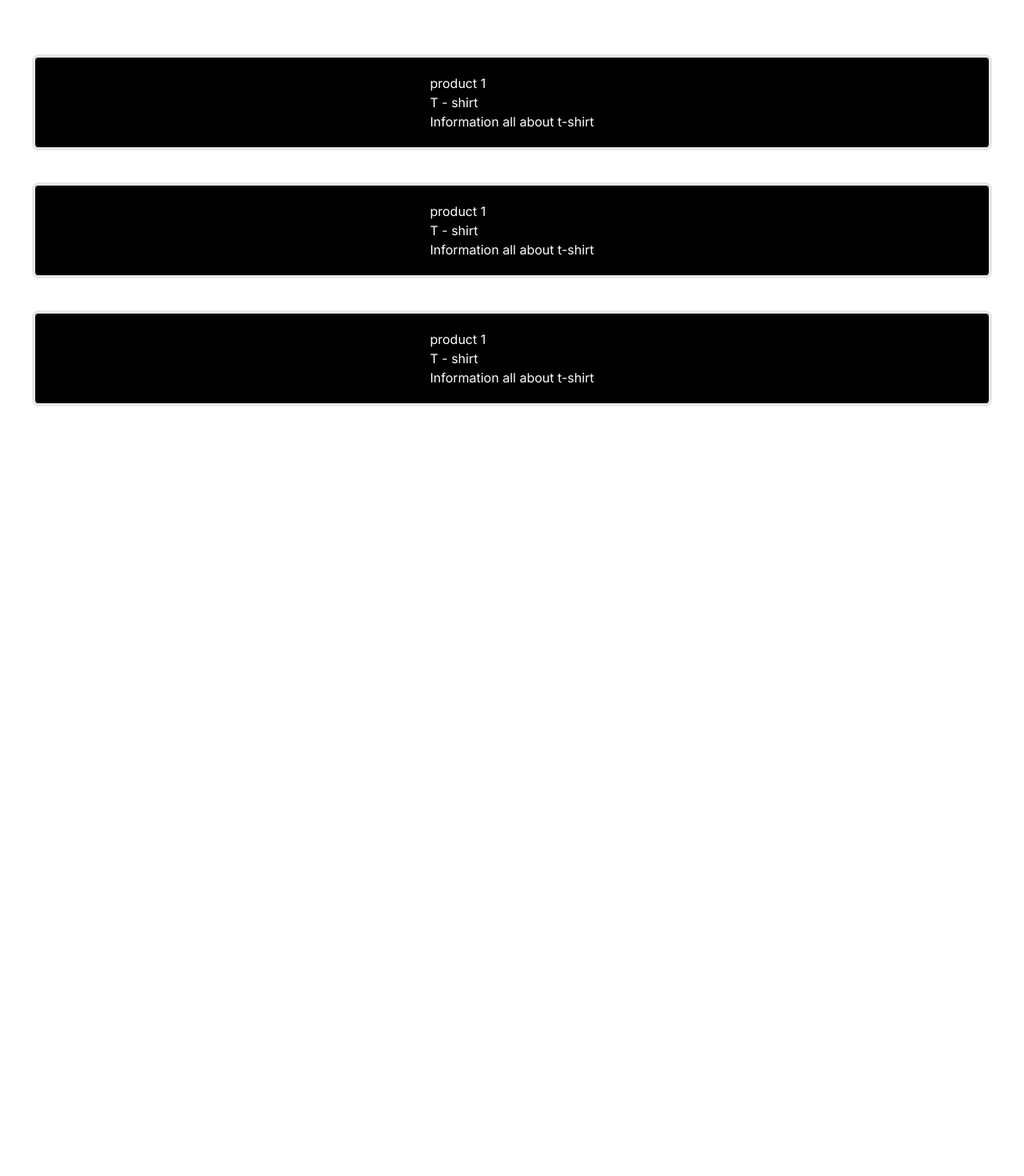
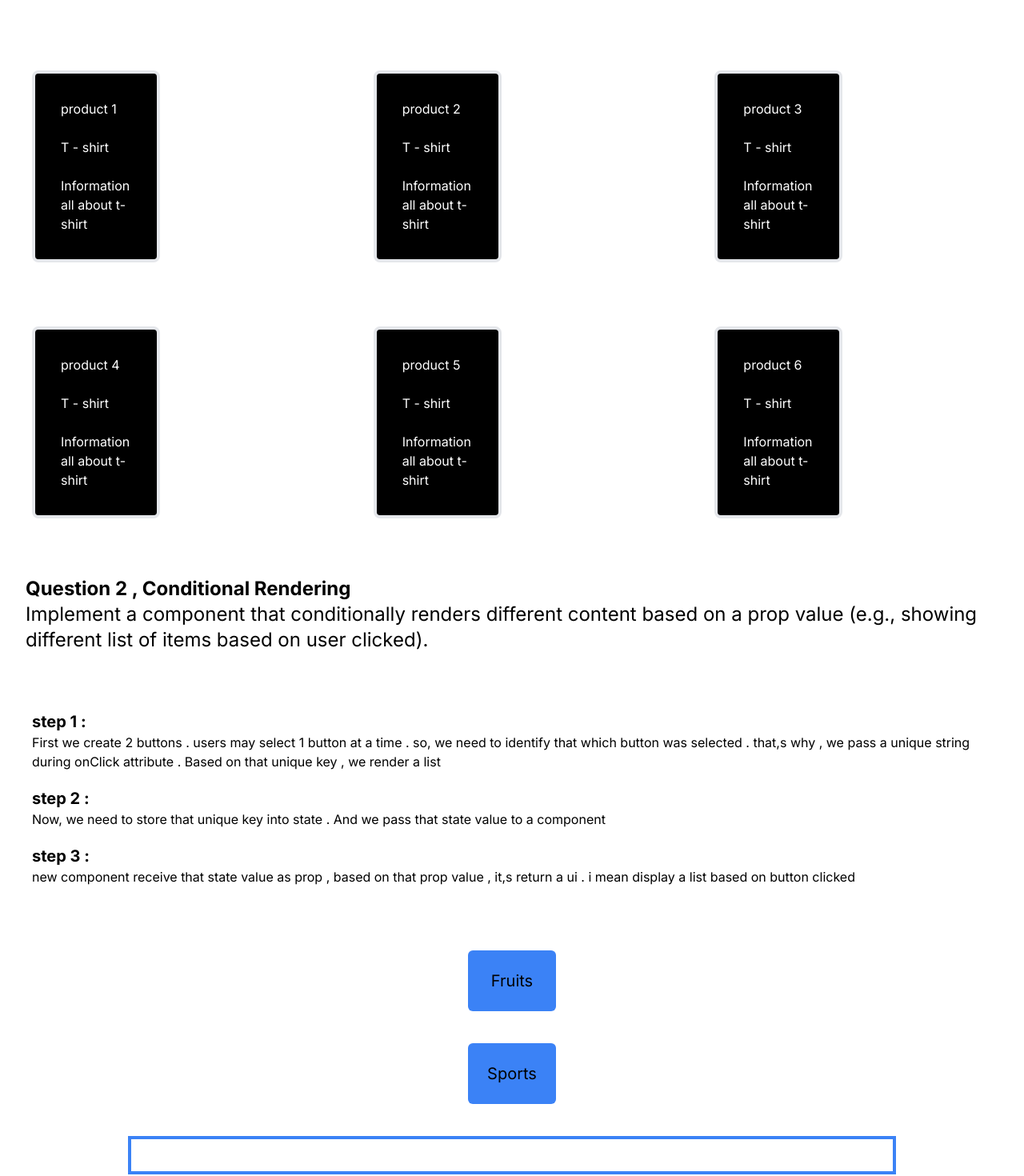
Before and after one commit to Sakib-203-15-3883/Learn-React-in-depth, a Next.js app: page /conceptual_practice in a window 1280 px wide. Shown: the part 400-1870 px from the top of the page at 80% size. Before the commit the page ends 948 px from the top, so only its background shows below. Built offline with nearby package versions, Linux system fonts and the light colour scheme.

Commit message:
question 2

```diff
--- a/src/app/conceptual_practice/page.jsx
+++ b/src/app/conceptual_practice/page.jsx
@@ -1,13 +1,18 @@
+"use client"
 import Renders_Card from "@/components/conceptual_practice/question1/index";
+import ConditionalRendering from "@/components/conceptual_practice/question2/index"
 const Conceptual_practice = () => {
   return (
     <>
+      {/* ///////   Question 1   //// ///*/}
       <div>
         <h1 className="m-8  text-2xl">
-          <span className="font-bold">Question 1 :</span>
+          <span className="font-bold">
+            Question 1 , Simple Component Rendering , dynamically :
+          </span>
           <br />
           Create a React component that renders a basic card with information
-          passed as props.
+          passed as props.Do it dynamically.
         </h1>
         <ul className="m-5 p-5">
           <li className="mt-5 mb-5">
@@ -20,16 +25,49 @@ const Conceptual_practice = () => {
           <li className="mt-5 mb-5">
             <span className="font-bold text-xl">step 2 :</span>
             <br />
-            then we pass each array element one by one to Card component  with map method .
+            then we pass each array element one by one to Card component with
+            map method .
           </li>
           <li className="mt-5 mb-5">
             <span className="font-bold text-xl">step 3 :</span>
             <br />
-            Card component receive that data and give the UI , i mean render card over ui . The main task for component is that just receive data and based on that data provide the UI .
+            Card component receive that data and give the UI , i mean render
+            card over ui . The main task for component is that just receive data
+            and based on that data provide the UI .
           </li>
         </ul>
 
         <Renders_Card />
+      </div>
+
+      {/* ///////   Question 2   //// ///*/}
+      <div>
+        <h1 className="m-8  text-2xl">
+          <span className="font-bold">Question 2 , Conditional Rendering</span>
+          <br />
+          Implement a component that conditionally renders different content
+          based on a prop value (e.g., showing different list of items based on user clicked).
+        </h1>
+        <ul className="m-5 p-5">
+          <li className="mt-5 mb-5">
+            <span className="font-bold text-xl">step 1 :</span>
+            <br />
+            First we create 2 buttons . users may select 1 button at a time . so, we need to identify that which button was selected . that,s why , we pass a unique string during onClick attribute . Based on that unique key , we render a list
+          </li>
+
+          <li className="mt-5 mb-5">
+            <span className="font-bold text-xl">step 2 :</span>
+            <br />
+            Now, we need to store that unique key into state . And we pass that state value to a component
+          </li>
+          <li className="mt-5 mb-5">
+            <span className="font-bold text-xl">step 3 :</span>
+            <br />
+            new component receive that state value as prop , based on that prop value , it,s return a ui . i mean display a list based on button clicked
+          </li>
+        </ul>
+
+        <ConditionalRendering />
       </div>
     </>
   );
--- a/src/components/conceptual_practice/question1/card.jsx
+++ b/src/components/conceptual_practice/question1/card.jsx
@@ -3,10 +3,10 @@ const Card = ({ CardInformation }) => {
 
   return (
     <>
-      <div className="grid place-content-center m-10 p-5 rounded-lg border-4 bg-black text-white">
-        <h1>{title}</h1>
-        <h3>{heading}</h3>
-        <p>{content}</p>
+      <div className="grid place-content-center m-10 p-5 rounded-lg border-4 bg-black text-white max-w-40">
+        <h1 className="m-3">{title}</h1>
+        <h3 className="m-3">{heading}</h3>
+        <p className="m-3">{content}</p>
       </div>
     </>
   );
--- a/src/components/conceptual_practice/question1/index.jsx
+++ b/src/components/conceptual_practice/question1/index.jsx
@@ -8,19 +8,38 @@ const Renders_Card = () => {
     },
 
     {
-      title: "product 1",
+      title: "product 2",
       heading: "T - shirt",
       content: "Information all about t-shirt",
     },
 
     {
-      title: "product 1",
+      title: "product 3",
+      heading: "T - shirt",
+      content: "Information all about t-shirt",
+    },
+    {
+      title: "product 4",
+      heading: "T - shirt",
+      content: "Information all about t-shirt",
+    },
+
+    {
+      title: "product 5",
+      heading: "T - shirt",
+      content: "Information all about t-shirt",
+    },
+
+    {
+      title: "product 6",
       heading: "T - shirt",
       content: "Information all about t-shirt",
     },
   ];
   return (
     <>
+      <div className="grid  md:grid-cols-2 sm:grid-cols-1 lg:grid-cols-3" >
+
         {CardInformation.map((item, index) => {
           return (
             <>
@@ -28,6 +47,10 @@ const Renders_Card = () => {
             </>
           );
         })}
+
+
+      </div>
+
     </>
   );
 };
--- /dev/null
+++ b/src/components/conceptual_practice/question2/index.jsx
@@ -0,0 +1,50 @@
+// Task: Conditional Rendering
+
+// Implement a component that conditionally renders different content based on a prop value
+
+import SelectedList from "@/components/conceptual_practice/question2/message";
+import { useState } from "react";
+
+const ConditionalRendering = () => {
+  const [selectedButton, setSelectedButton] = useState("");
+
+  const handleOnClick = (fruits) => {
+    setSelectedButton(fruits);
+  };
+
+  return (
+    <>
+
+
+      <div className="grid place-content-center">
+
+        <button
+          className="border-md rounded-md text-xl p-6 m-5 bg-blue-500 "
+          onClick={() => {
+            handleOnClick("Fruits");
+          }}
+        >
+          Fruits
+        </button>
+
+
+        <button
+          className="border-md rounded-md text-xl p-6 m-5 bg-blue-500 "
+          onClick={() => {
+            handleOnClick("Sports");
+          }}
+        >
+          Sports
+        </button>
+
+
+      </div>
+
+
+
+      <SelectedList selectedButton={selectedButton} />
+    </>
+  );
+};
+
+export default ConditionalRendering;
--- /dev/null
+++ b/src/components/conceptual_practice/question2/message.jsx
@@ -0,0 +1,30 @@
+const SelectedList = ({ selectedButton }) => {
+  return (
+
+    <>
+
+      <div className="grid place-content-center ml-40 mr-40 m-5 border border-blue-500 border-4 p-5  border-5 min-w-40 ">
+
+        {selectedButton === "Fruits" ? <ul>
+          <li >Fruit 1 </li>
+          <li>Fruit 2</li>
+          <li>Fruit 3</li>
+        </ul> : null}
+
+
+        {selectedButton === "Sports" ? <ul>
+          <li>Sports 1 </li>
+          <li>Sports 2</li>
+          <li>Sports 3</li>
+        </ul> : null}
+
+      </div>
+
+
+
+
+    </>
+  )
+};
+
+export default SelectedList;
```
Lines whose indentation alone changed are shown as unchanged.
